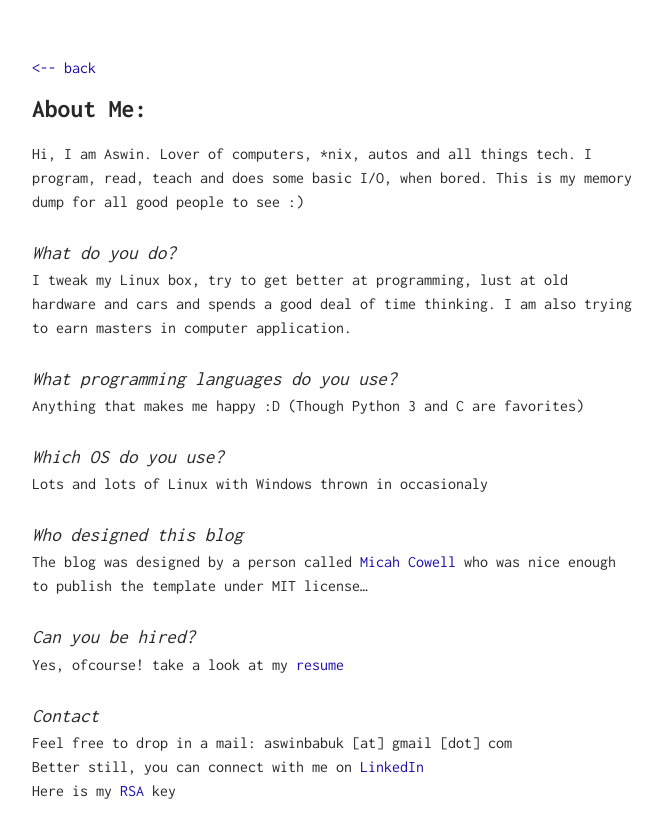
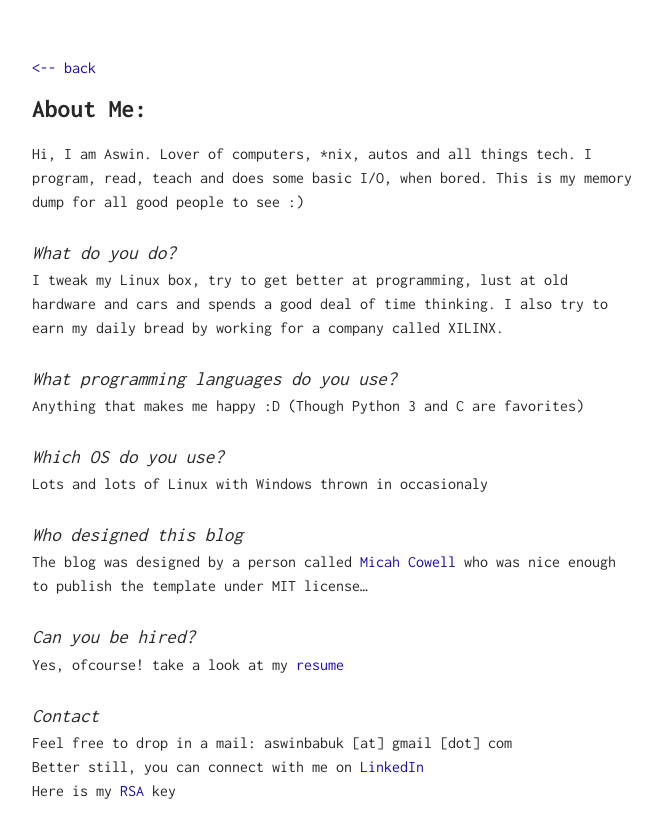
Before and after one commit to karuvally/karuvally.github.io, a Jekyll site: the page built from me/index.md, in a window 1280 px wide. Shown: the top 838 px of the page, without its empty margins (308-971 px from the left). Built offline with Jekyll 4.4.1, drawn with Linux system fonts in a browser that asks for light colours.

Commit message:
updated about me section

```diff
--- a/me/index.md
+++ b/me/index.md
@@ -2,11 +2,14 @@
 layout: about
 ---
 
-Hi, I am Aswin. Lover of computers, *nix, autos and all things tech. I program,
-read, teach and does some basic I/O, when bored. This is my memory dump for all good people to see :)
+Hi, I am Aswin. Lover of computers, *nix, autos and all things tech.
+I program, read, teach and does some basic I/O, when bored.
+This is my memory dump for all good people to see :)
 
 # What do you do?
-I tweak my Linux box, try to get better at programming, lust at old hardware and cars and spends a good deal of time thinking. I am also trying to earn masters in computer application.
+I tweak my Linux box, try to get better at programming, lust at old hardware
+and cars and spends a good deal of time thinking.
+I also try to earn my daily bread by working for a company called XILINX.
 
 # What programming languages do you use?
 Anything that makes me happy :D (Though Python 3 and C are favorites)
```
